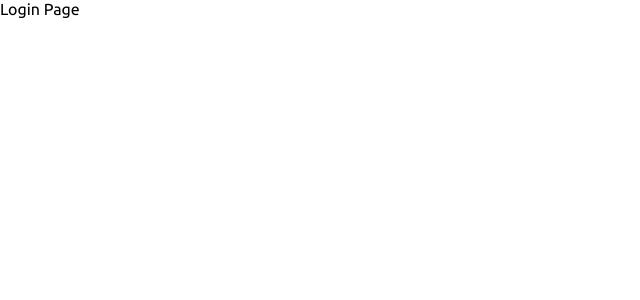
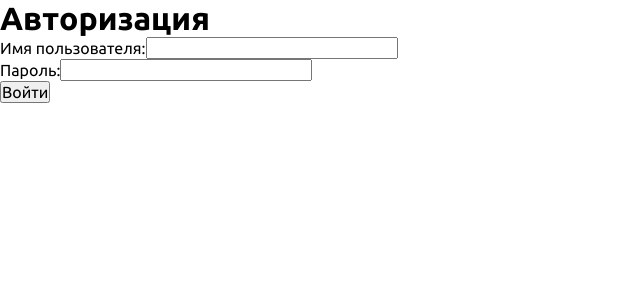
Before and after one commit to blinmakersha/corporate-offers-frontend, a React (Vite) app: page /login in a window 1280 px wide. Shown: the top 300 px of the page, without its empty margins (0-640 px from the left). Built offline with nearby package versions, Linux system fonts and the light colour scheme.

Commit message:
add login page;

```diff
--- a/src/pages/LoginPage/LoginPage.jsx
+++ b/src/pages/LoginPage/LoginPage.jsx
@@ -1,12 +1,48 @@
-import React from "react";
+import React, { useState } from "react";
 import "./LoginPage.css";
 
 const LoginPage = () => {
-  return (
-    <>
-      Login Page
-    </>
-  );
+    const [username, setUsername] = useState('');
+    const [password, setPassword] = useState('');
+
+    const handleLogin = (e) => {
+        e.preventDefault();
+        if (username === 'user' && password === 'pass') {
+            localStorage.setItem('isAuthenticated', 'true');
+            window.location.href = '/';
+        } else {
+            alert('Неверное имя пользователя или пароль');
+        }
+    };
+
+    return (
+        <div className="auth-page">
+            <h1>Авторизация</h1>
+            <form onSubmit={handleLogin}>
+                <div>
+                    <label htmlFor="username">Имя пользователя:</label>
+                    <input
+                        type="text"
+                        id="username"
+                        value={username}
+                        onChange={(e) => setUsername(e.target.value)}
+                        required
+                    />
+                </div>
+                <div>
+                    <label htmlFor="password">Пароль:</label>
+                    <input
+                        type="password"
+                        id="password"
+                        value={password}
+                        onChange={(e) => setPassword(e.target.value)}
+                        required
+                    />
+                </div>
+                <button type="submit">Войти</button>
+            </form>
+        </div>
+    );
 };
 
 export default LoginPage;
```
